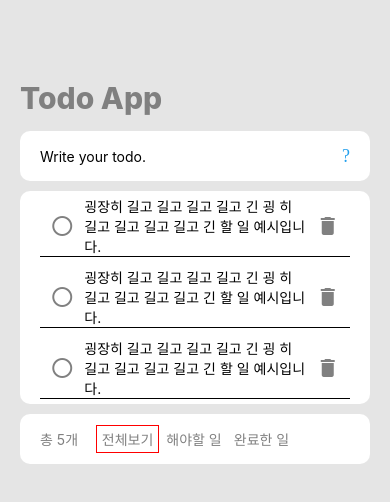
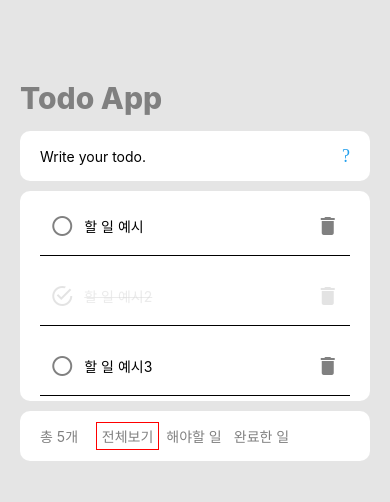
Before and after one commit to ddaaac/react-native-todo-weather, a React Native app: screen / in a window 390 px wide. Shown: the top 502 px of the page. Built offline with nearby package versions, Linux system fonts and the light colour scheme.

Commit message:
feat: TodoList에서 TodoItem 리스트 렌더링 및 Done 토글 기능 구현

```diff
--- a/src/Action.js
+++ b/src/Action.js
@@ -1,5 +1,5 @@
 export const ACTION_TYPE = {
   CHANGE_INPUT: 'change input',
   CLEAR_INPUT: 'clear input',
-  ADD_TODO: 'add todo',
+  CHANGE_TODO_ITEMS: 'add todo',
 };
--- a/src/Main.js
+++ b/src/Main.js
@@ -11,7 +11,7 @@ const reducer = (state, action) => {
   switch (action.type) {
     case ACTION_TYPE.CHANGE_INPUT:
       return { ...state, input: action.input };
-    case ACTION_TYPE.ADD_TODO:
+    case ACTION_TYPE.CHANGE_TODO_ITEMS:
       return { ...state, todoItems: action.todoItems };
     case ACTION_TYPE.CLEAR_INPUT:
       return { ...state, input: {} };
@@ -29,13 +29,13 @@ const Main = () => {
         isEdit: false,
       },
       {
-        id: Date.now(),
+        id: Date.now() + 1,
         content: '할 일 예시2',
         isDone: true,
         isEdit: false,
       },
       {
-        id: Date.now(),
+        id: Date.now() + 2,
         content: '할 일 예시3',
         isDone: false,
         isEdit: true,
@@ -60,10 +60,25 @@ const Main = () => {
 
   const addTodoItem = (content) => {
     dispatch({
-      type: ACTION_TYPE.ADD_TODO,
+      type: ACTION_TYPE.CHANGE_TODO_ITEMS,
       todoItems: [...state.todoItems, _createTodoItem({ content })],
     });
     dispatch({ type: ACTION_TYPE.CLEAR_INPUT });
+  };
+
+  const toggleItemDone = (id) => {
+    const todoItems = state.todoItems.map(item =>
+      item.id === id ? _createTodoItem({
+        content: item.content,
+        id: item.id,
+        isDone: !item.isDone,
+        isEdit: item.isEdit,
+      }) : item
+    );
+    dispatch({
+      type: ACTION_TYPE.CHANGE_TODO_ITEMS,
+      todoItems: todoItems,
+    });
   };
 
   return (
@@ -74,7 +89,10 @@ const Main = () => {
         onChange={changeTodoInput}
         onPress={addTodoItem}
       />
-      <TodoList/>
+      <TodoList
+        todoItems={state.todoItems}
+        toggleItemDone={toggleItemDone}
+      />
       <TodoFooter/>
     </View>
   )
--- a/src/TodoItem.js
+++ b/src/TodoItem.js
@@ -3,29 +3,31 @@ import { View, Text, StyleSheet, TouchableOpacity } from 'react-native';
 import { MaterialIcons, MaterialCommunityIcons } from '@expo/vector-icons';
 import { styles } from './css';
 
-const TodoItem = () => (
-  <View style={styles.todoItem}>
-    <TouchableOpacity onPress={() => console.log("touched!")} style={{
-      alignItems: 'center',
-      ...styles.fullFlex,
-    }}>
-      <MaterialCommunityIcons name="checkbox-blank-circle-outline" size={24} color="grey"/>
-      {/*<MaterialCommunityIcons name="checkbox-marked-circle-outline" size={24} color="rgba(215,215,215,0.5)"/>*/}
-    </TouchableOpacity>
-    <Text style={{
-      // color: 'rgba(215,215,215,0.5)',
-      // textDecorationLine: 'line-through',
-      flex: 5,
-    }}>
-      굉장히 길고 길고 길고 길고 긴 굉 히 길고 길고 길고 길고 긴 할 일 예시입니다.
-    </Text>
-    <TouchableOpacity onPress={() => console.log("touched!")} style={{
-      alignItems: 'center',
-      ...styles.fullFlex,
-    }}>
-      <MaterialIcons name="delete" size={24} color={'grey' /*: 'rgba(215,215,215,0.5)'*/}/>
-    </TouchableOpacity>
-  </View>
-);
+const TodoItem = ({ id, content, isEdit, isDone, toggleItemDone }) => {
+  const textStyle = isDone ?
+    {
+      ...styles.todoContent,
+      ...styles.todoDone,
+    }
+    :
+    styles.todoContent;
+  return (
+    <View style={styles.todoItem}>
+      <TouchableOpacity onPress={() => toggleItemDone(id)} style={styles.todoButton}>
+        {isDone ?
+          <MaterialCommunityIcons name="checkbox-marked-circle-outline" size={24}
+                                  color="rgba(215,215,215,0.7)"/>
+          :
+          <MaterialCommunityIcons name="checkbox-blank-circle-outline" size={24} color="grey"/>}
+      </TouchableOpacity>
+      <Text style={textStyle}>
+        {content}
+      </Text>
+      <TouchableOpacity onPress={() => console.log("touched!")} style={styles.todoButton}>
+        <MaterialIcons name="delete" size={24} color={isDone ? 'rgba(215,215,215,0.7)' : 'grey'}/>
+      </TouchableOpacity>
+    </View>
+  )
+};
 
 export default TodoItem;
--- a/src/TodoList.js
+++ b/src/TodoList.js
@@ -3,13 +3,19 @@ import { View } from 'react-native';
 import { styles } from './css';
 import TodoItem from './TodoItem';
 
-const TodoList = () => {
+const TodoList = ({ todoItems, toggleItemDone }) => {
   return (
     <View style={styles.todoContainer}>
       <View style={styles.todoList}>
-        <TodoItem/>
-        <TodoItem/>
-        <TodoItem/>
+        {todoItems.map(item =>
+          <TodoItem
+            key={item.id}
+            id={item.id}
+            content={item.content}
+            isDone={item.isDone}
+            isEdit={item.isEdit}
+            toggleItemDone={toggleItemDone}
+          />)}
       </View>
     </View>
   )
--- a/src/css.js
+++ b/src/css.js
@@ -54,6 +54,17 @@ export const styles = StyleSheet.create({
     borderBottomWidth: StyleSheet.hairlineWidth,
     flexDirection: 'row',
   },
+  todoButton: {
+    flex: 1,
+    alignItems: 'center',
+  },
+  todoContent: {
+    flex: 5,
+  },
+  todoDone: {
+    color: 'rgba(215,215,215,0.5)',
+    textDecorationLine: 'line-through',
+  },
   fullFlex: {
     flex: 1,
   },
```
